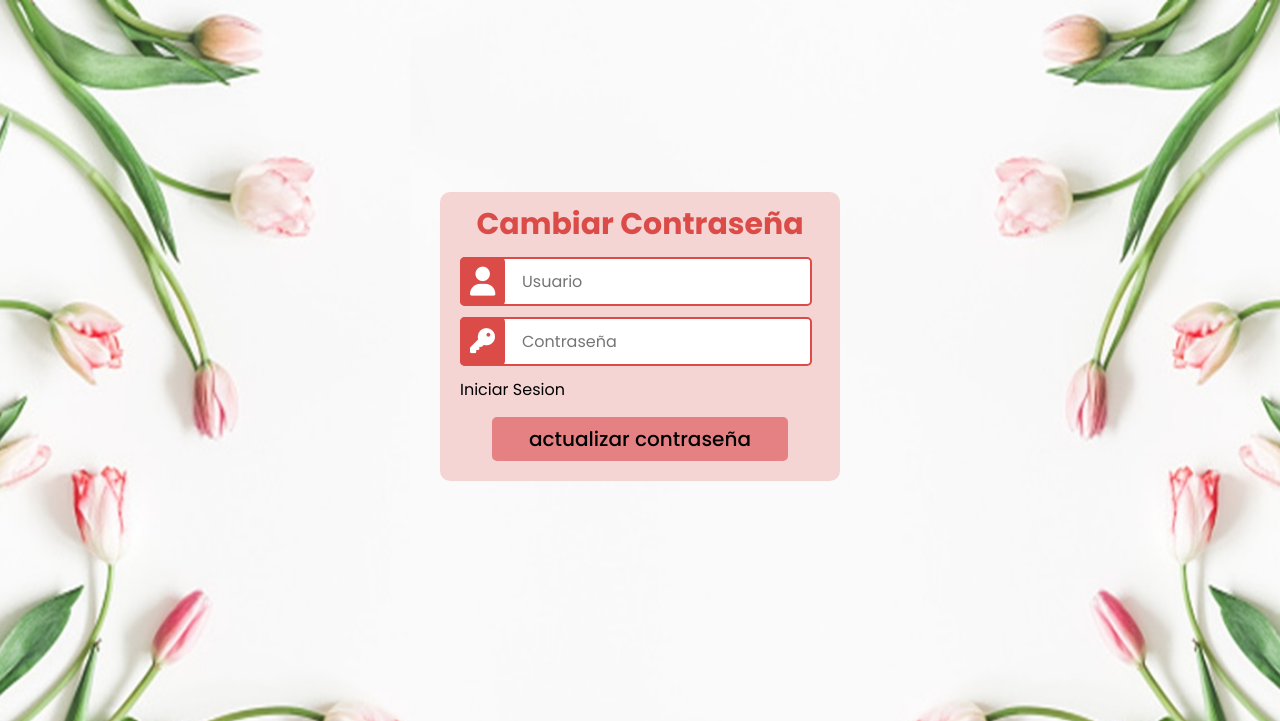
After one commit to Andres-Alexander-Silva/Desarrollo-Web-Tulipan-Spa, a Flask app: a page that uses templates/cambiarContraseña.html in a window 1280 px wide. The commit adds this page. Shown: the top 721 px of the page. Run offline with Flask 2, Linux system fonts and the light colour scheme; some libraries are stand-ins or nearby versions.

Commit message:
sectimo commit

```diff
--- a/app.py
+++ b/app.py
@@ -218,8 +218,8 @@ def cambio_contraseña():
     titulo = "Cambiar Contraseña"
 
     if request.method == "POST":
-        _usuario = request.form[""]
-        _newPassword = request.form[""]
+        _usuario = request.form["usuario"]
+        _newPassword = request.form["contraseña-new"]
         _newPasswordEncriptada = generate_password_hash(_newPassword)
 
         sql = "UPDATE usuarios SET contraseña = %s WHERE usuario = %s"
@@ -227,8 +227,9 @@ def cambio_contraseña():
         conection = mysql.connect()
         cursor = conection.cursor()
         cursor.execute(sql,datos)
+        conection.commit()
 
-        return redirect(url_for("inicio_sesion"))
+        #return redirect(url_for("inicio_sesion"))
 
     return render_template("cambiarContraseña.html", title=titulo)
 
--- a/static/css/estilos-base.css
+++ b/static/css/estilos-base.css
@@ -99,7 +99,7 @@ body {
     }
 }
 /* Estilos responsive desing movil */
-@media (max-width: 900px) {
+@media (max-width: 1050px) {
     .checkbtn{
         display: block;
     }
--- /dev/null
+++ b/static/css/estilos-cambio-contraseña.css
@@ -0,0 +1,154 @@
+/* Fuente personalizada para la pagina */
+@import url('https://fonts.googleapis.com/css2?family=Poppins:wght@400;500;600;700&display=swap');
+/* Estilos del main o contenedor principal */
+*{
+    margin: 0;
+    padding: 0;
+    font-family: 'Poppins', sans-serif;
+    background-image: url("../img/Fondo-Tulipnes.jpg");
+    background-position: center center;
+    background-repeat: no-repeat;
+    background-size: cover;
+    background-attachment: fixed;
+}
+
+.contenedor-principal{
+    display: flex;
+    justify-content: center;
+    align-items: center;
+}
+
+.contenedor-form{
+    justify-content: center;
+    margin-top: 5%;
+    padding: 10px;
+    background: #F4D5D3;
+    border-radius: 10px;
+    width: 380px;
+    height: auto;
+    margin-top: 15%;
+}
+
+.form-new-pass{
+    justify-content: center;
+    align-items: center;
+    padding: 10px;
+    background: #F4D5D3;
+    position: relative;
+}
+
+.usuario{
+    background: #F4D5D3;
+    height: 45px;
+    position: relative;
+    margin-bottom: 15px;
+}
+
+.contrasegna-new{
+    background: #F4D5D3;
+    height: 45px;
+    position: relative;
+    margin-bottom: 15px;
+}
+
+.icono-user{
+    font-size: 29px;
+    background: #DB4C48;
+    padding: 10px;
+    color: #fff;
+    border-radius: 5px;
+    position: absolute;
+    display: flex;
+    align-items: center;
+    justify-content: center;
+}
+.icono-pass{
+    font-size: 25px;
+    background: #DB4C48;
+    padding: 12px 10px;
+    color: #fff;
+    position: absolute;
+    display: flex;
+    align-items: center;
+    justify-content: center;
+    border-radius: 5px;
+}
+
+.user{
+    width: 80%;
+    height: 100%;
+    font-size: 16px;
+    outline: none;
+    border-radius: 5px;
+    padding-left: 60px;
+    border: 2px solid #DB4C48;
+    background: #fff;
+}
+.pass-new{
+    width: 80%;
+    height: 100%;
+    font-size: 16px;
+    outline: none;
+    border-radius: 5px;
+    padding-left: 60px;
+    border: 2px solid #DB4C48;
+    background: #fff;
+}
+
+.title{
+    justify-content: center;
+    text-align: center;
+    color: #DB4C48;
+    font-size: 30px;
+    font-weight: bold;
+    background: #F4D5D3;
+}
+
+.login{
+    margin-bottom: 15px;
+    background: #F4D5D3;
+}
+
+.login a{
+    background: #F4D5D3;
+    text-decoration: none;
+    color: #000;
+}
+
+.btn{
+    justify-content: center;
+    text-align: center;
+    background: #F4D5D3;
+}
+
+.btn input{
+    background: #E58183;
+    font-size: 20px;
+    padding: 5px 35px;
+    font-weight: 500;
+    outline: none;
+    border: 2px solid #E58183;
+    border-radius: 5px;
+    color: #000;
+}
+
+.btn input:hover{
+    background: #DB4C48;
+    color: #fff;
+    transition: all .2s;
+    border: 2px solid #DB4C48;
+}
+
+@media (max-width: 800px){
+    *{
+        background-image: url("../img/fondo-responsive.jpg");
+        background-position: center center;
+        background-repeat: no-repeat;
+        background-size: cover;
+        background-attachment: fixed;
+    }
+    .content-form{
+        width: 300px;
+        margin-top: 10vh;
+    }
+}
--- a/templates/base/base.html
+++ b/templates/base/base.html
@@ -24,6 +24,7 @@
                     <li><a href="/servicios">Servicios</a></li>
                     <li><a href="/promociones">Promociones</a></li>
                     <li><a href="/agendar-cita">Agendar Cita</a></li>
+                    <li><a href="/lista-citas">Citas Agendadas</a></li>
                     <li><a href="/salir">Cerrar Sesion</a></li>
                 {% else %}
                     <li><a href="/inicio">Inicio</a></li>
--- /dev/null
+++ b/templates/cambiarContraseña.html
@@ -0,0 +1,35 @@
+<!DOCTYPE html>
+<html lang="es">
+<head>
+    <meta charset="UTF-8">
+    <meta name="viewport" content="width=device-width, initial-scale=1.0">
+    <title>{%block title%}{{title}}{%endblock%}</title>
+    <script src="https://kit.fontawesome.com/fec365c2f4.js" crossorigin="anonymous"></script>
+    <link rel="stylesheet" href="{{ url_for('static', filename='css/estilos-cambio-contraseña.css') }}">
+</head>
+<body>
+    <main>
+        <div class="contenedor-principal">
+            <div class="contenedor-form">
+                <p class="title">Cambiar Contraseña</p>
+                <form action="/cambiar-contraseña" class="form-new-pass" method="post">
+                    <div class="usuario">
+                        <i class="fa-solid fa-user icono-user"></i>
+                        <input type="text" class="user" name="usuario" placeholder="Usuario" required>
+                    </div>
+                    <div class="contrasegna-new">
+                        <i class="fa-solid fa-key icono-pass"></i>
+                        <input type="password" class="pass-new" name="contraseña-new" placeholder="Contraseña" required>
+                    </div>
+                    <div class="login">
+                        <a href="/iniciar-sesion">Iniciar Sesion</a>
+                    </div>
+                    <div class="btn">
+                        <input type="submit" value="actualizar contraseña">
+                    </div>
+                </form>
+            </div>
+        </div>
+    </main>
+</body>
+</html>
--- a/templates/iniciarSesion.html
+++ b/templates/iniciarSesion.html
@@ -24,7 +24,7 @@
                     <input type="password" class="pass" name="contraseña" placeholder="Contraseña" required>
                 </div>
                 <div class="contra-olvi">
-                    <a href="#">Olvistate tu contraseña?</a>
+                    <a href="/cambiar-contraseña">Olvistate tu contraseña?</a>
                 </div>
                 <div class="btn">
                     <input type="submit" value="Iniciar">
```
Also changed, not shown: templates/listarCitas.html (added, +23 -0 lines).
